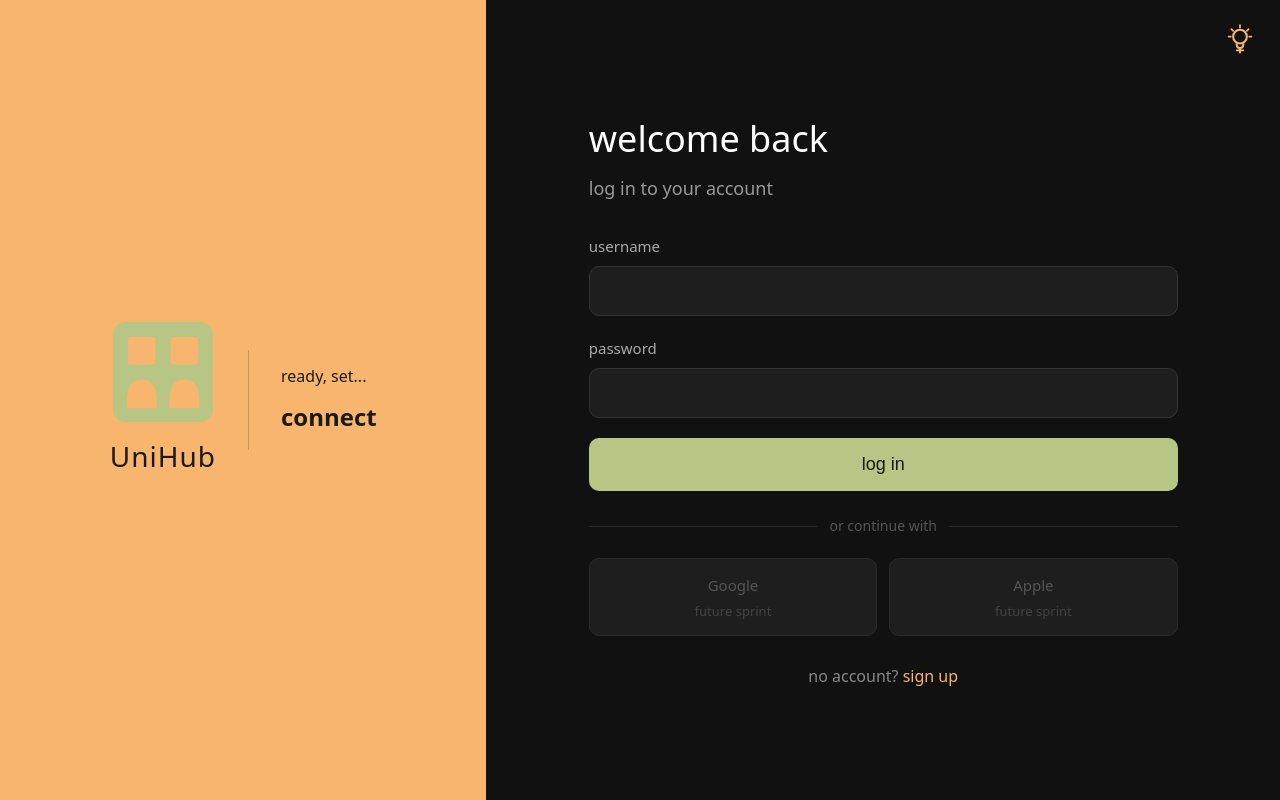
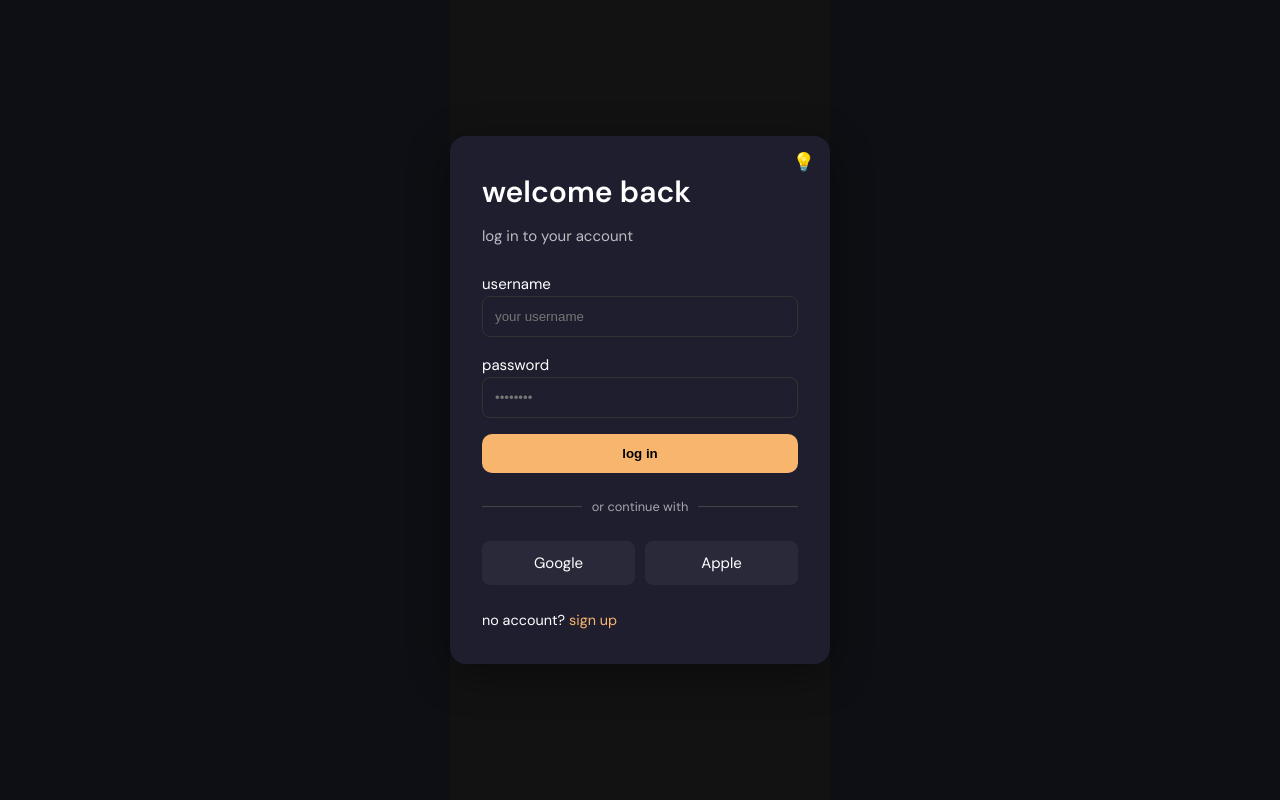
Before and after one commit to DanielAguilar25/UniHub, a React (Vite) app: page / in a window 1280 px wide. Built offline with nearby package versions, Linux system fonts and the light colour scheme.

Commit message:
save current changes

```diff
--- a/src/pages/Login.jsx
+++ b/src/pages/Login.jsx
@@ -9,53 +9,30 @@ export default function LoginPage() {
   const [mode, setMode] = useState('dark')
   const [accentColor, setAccentColor] = useState('#B7C684')
   const [errorStatus, setErrorStatus] = useState(null)
-  const [loading, setLoading] = useState(false) // ✅ ADDED
+  const [loading, setLoading] = useState(false)
 
   const signupRef = useRef(null)
   const bulbRef = useRef(null)
   const navigate = useNavigate()
 
   useEffect(() => {
-    const parts = ['lp0', 'lp1', 'lp2', 'lp3', 'lp4']
-    parts.forEach((id, i) => {
-      setTimeout(() => {
-        document.getElementById(id)?.classList.add('show')
-      }, i * 300)
-    })
-
     const colors = ['#B7C684', '#F8B56D']
     let ci = 0
+
     const interval = setInterval(() => {
-      ci = (ci + 1) % 2
-      const c = colors[ci]
-      setAccentColor(c)
-      bulbRef.current?.querySelectorAll('circle,path,line').forEach(el => {
-        if (el.getAttribute('stroke')) el.setAttribute('stroke', c)
-      })
+      ci = (ci + 1) % colors.length
+      setAccentColor(colors[ci])
     }, 3000)
 
-    const verbs = ['build','connect','discover','collaborate','innovate','belong','contribute','explore','create','launch']
-    let vi = 0
-    const verbEl = document.getElementById('brand-verb')
-    const verbInterval = setInterval(() => {
-      verbEl?.classList.remove('fade-in')
-      verbEl?.classList.add('fade-out')
-      setTimeout(() => {
-        vi = (vi + 1) % verbs.length
-        if (verbEl) verbEl.textContent = verbs[vi]
-        verbEl?.classList.remove('fade-out')
-        verbEl?.classList.add('fade-in')
-      }, 400)
-    }, 3000)
-
-    return () => {
-      clearInterval(interval)
-      clearInterval(verbInterval)
-    }
+    return () => clearInterval(interval)
   }, [])
 
+  useEffect(() => {
+    document.documentElement.style.setProperty('--accent', accentColor)
+  }, [accentColor])
+
   async function handleLogin() {
-    setLoading(true) // ✅ START LOADING
+    setLoading(true)
     setError('')
 
     try {
@@ -70,56 +47,26 @@ export default function LoginPage() {
       if (response.ok) {
         navigate('/home')
       } else {
-        setError(data.error)
+        setError(data.error || 'Login failed')
         setErrorStatus(response.status)
       }
     } catch (err) {
-      setError('network error')
+      setError('Server unreachable')
     }
 
-    setLoading(false) // ✅ STOP LOADING
+    setLoading(false)
   }
 
   function toggleMode() {
-    setMode(prev => prev === 'dark' ? 'light' : 'dark')
+    setMode(prev => (prev === 'dark' ? 'light' : 'dark'))
   }
 
   return (
     <div className={`login-page ${mode}`}>
+      <div className="login-card">
 
-      <div className="login-branding">
-        <div className="login-brand-left">
-          <svg className="login-logo" width="80" height="80" viewBox="0 0 80 80" fill="none">
-            <rect id="lp0" className="logo-part" width="80" height="80" rx="10" fill="#B7C684"/>
-            <rect id="lp1" className="logo-part" x="12" y="12" width="22" height="22" rx="2" fill="#F8B56D"/>
-            <rect id="lp2" className="logo-part" x="46" y="12" width="22" height="22" rx="2" fill="#F8B56D"/>
-            <path id="lp3" className="logo-part" d="M11 63 Q11 46 23 46 Q35 46 35 63 L35 69 L11 69 Z" fill="#F8B56D"/>
-            <path id="lp4" className="logo-part" d="M45 63 Q45 46 57 46 Q69 46 69 63 L69 69 L45 69 Z" fill="#F8B56D"/>
-          </svg>
-          <h2>UniHub</h2>
-        </div>
-
-        <div className="login-brand-divider" />
-
-        <div className="login-brand-right">
-          <p className="login-brand-static">ready, set...</p>
-          <span className="login-brand-verb fade-in" id="brand-verb">build</span>
-        </div>
-      </div>
-
-      <div className="login-form-side">
-        <button className="bulb-btn" onClick={toggleMode}>
-          <svg ref={bulbRef} viewBox="0 0 28 28" fill="none">
-            <circle cx="14" cy="11" r="6" stroke="#B7C684" strokeWidth="1.8"/>
-            <path d="M11 17 Q11 21 14 21 Q17 21 17 17" stroke="#B7C684" strokeWidth="1.8" fill="none"/>
-            <line x1="14" y1="22" x2="14" y2="25" stroke="#B7C684" strokeWidth="1.8" strokeLinecap="round"/>
-            <line x1="11" y1="23" x2="17" y2="23" stroke="#B7C684" strokeWidth="1.5" strokeLinecap="round"/>
-            <line x1="4" y1="11" x2="6" y2="11" stroke="#B7C684" strokeWidth="1.5" strokeLinecap="round"/>
-            <line x1="22" y1="11" x2="24" y2="11" stroke="#B7C684" strokeWidth="1.5" strokeLinecap="round"/>
-            <line x1="6.5" y1="4.5" x2="8" y2="6" stroke="#B7C684" strokeWidth="1.5" strokeLinecap="round"/>
-            <line x1="21.5" y1="4.5" x2="20" y2="6" stroke="#B7C684" strokeWidth="1.5" strokeLinecap="round"/>
-            <line x1="14" y1="1" x2="14" y2="3" stroke="#B7C684" strokeWidth="1.5" strokeLinecap="round"/>
-          </svg>
+        <button className="bulb-btn" ref={bulbRef} onClick={toggleMode}>
+          💡
         </button>
 
         <h1>welcome back</h1>
@@ -128,6 +75,8 @@ export default function LoginPage() {
         <label>username</label>
         <input
           type="text"
+          placeholder="your username"
+          autoComplete="username"
           value={username}
           onChange={e => setUsername(e.target.value)}
         />
@@ -135,6 +84,8 @@ export default function LoginPage() {
         <label>password</label>
         <input
           type="password"
+          placeholder="••••••••"
+          autoComplete="current-password"
           value={password}
           onChange={e => setPassword(e.target.value)}
         />
@@ -150,12 +101,7 @@ export default function LoginPage() {
           </p>
         )}
 
-        {/* 🔥 BUTTON WITH LOADING STATE */}
-        <button
-          className="login-btn"
-          onClick={handleLogin}
-          disabled={loading}
-        >
+        <button className="login-btn" onClick={handleLogin} disabled={loading}>
           {loading ? 'logging in...' : 'log in'}
         </button>
 
@@ -164,8 +110,8 @@ export default function LoginPage() {
         </div>
 
         <div className="oauth-buttons">
-          <div className="oauth-btn">Google <small>future sprint</small></div>
-          <div className="oauth-btn">Apple <small>future sprint</small></div>
+          <div className="oauth-btn">Google</div>
+          <div className="oauth-btn">Apple</div>
         </div>
 
         <p className="login-footer">
@@ -174,6 +120,7 @@ export default function LoginPage() {
             sign up
           </a>
         </p>
+
       </div>
     </div>
   )
--- a/src/styles/Login.css
+++ b/src/styles/Login.css
@@ -1,311 +1,43 @@
-.login-page {
-    display: flex;
-    height: 100vh;
-    width: 100%;
-    font-family: system-ui, sans-serif;
-  }
+:root { --accent: #B7C684; --bg-dark: #121212; --bg-light: #f5f5f5; --card-dark: #1e1e2f; --card-light: #ffffff; --text-dark: #ffffff; --text-light: #111111; }
 
-  .login-branding {
-    width: 38%;
-    background: #F8B56D;
-    display: flex;
-    align-items: center;
-    justify-content: center;
-    padding: 48px 40px;
-    gap: 32px;
-  }
+/* Page Layout */ .login-page { display: flex; justify-content: center; align-items: center; height: 100vh; transition: background 0.3s ease; }
 
-  .login-logo {
-    width: 100px;
-    height: 100px;
-  }
+.login-page.dark { background: var(--bg-dark); color: var(--text-dark); }
 
-  .login-logo .logo-part {
-    opacity: 0;
-    transform: scale(0.7);
-    transition: opacity 0.35s ease, transform 0.35s ease;
-  }
+.login-page.light { background: var(--bg-light); color: var(--text-light); }
 
-  .login-logo .logo-part.show {
-    opacity: 1;
-    transform: scale(1);
-  }
+/* Card */ .login-card { width: 380px; padding: 2rem; border-radius: 16px; background: var(--card-dark); box-shadow: 0 10px 40px rgba(0,0,0,0.4); position: relative; transition: all 0.3s ease; }
 
-  .login-brand-left {
-    display: flex;
-    flex-direction: column;
-    align-items: center;
-  }
+.login-page.light .login-card { background: var(--card-light); }
 
-  .login-brand-divider {
-    width: 1px;
-    height: 100px;
-    background: #1a1a1a;
-    opacity: 0.2;
-    flex-shrink: 0;
-  }
+/* Toggle button */ .bulb-btn { position: absolute; top: 15px; right: 15px; background: none; border: none; font-size: 18px; cursor: pointer; }
 
-  .login-brand-right {
-    display: flex;
-    flex-direction: column;
-    align-items: flex-start;
-    justify-content: center;
-  }
+/* Text */ h1 { margin-bottom: 0.5rem; }
 
-  .login-branding h2 {
-    font-size: 28px;
-    font-weight: 500;
-    color: #1a1a1a;
-    margin: 12px 0 0;
-    letter-spacing: 1px;
-  }
+.login-subtitle { margin-bottom: 1.5rem; opacity: 0.7; }
 
-  .login-brand-static {
-    font-size: 16px;
-    font-weight: 400;
-    color: #1a1a1a;
-    margin: 0 0 8px;
-  }
+/* Inputs */ input { width: 100%; padding: 12px; margin-bottom: 1rem; border-radius: 8px; border: 1px solid #333; background: transparent; color: inherit; transition: all 0.2s ease; }
 
-  .login-brand-verb {
-    font-size: 24px;
-    font-weight: 700;
-    color: #1a1a1a;
-    display: block;
-    transition: opacity 0.4s ease, transform 0.4s ease;
-  }
+input:focus { outline: none; border-color: var(--accent); box-shadow: 0 0 0 2px rgba(183,198,132,0.2); }
 
-  .login-brand-verb.fade-out {
-    opacity: 0;
-    transform: translateY(-8px);
-  }
+/* Button */ .login-btn { width: 100%; padding: 12px; border: none; border-radius: 10px; background: linear-gradient(135deg, var(--accent), #F8B56D); font-weight: bold; cursor: pointer; transition: all 0.2s ease; }
 
-  .login-brand-verb.fade-in {
-    opacity: 1;
-    transform: translateY(0);
-  }
+.login-btn:hover { transform: translateY(-2px); box-shadow: 0 8px 20px rgba(0,0,0,0.3); }
 
-  .login-form-side {
-    flex: 1;
-    display: flex;
-    flex-direction: column;
-    justify-content: center;
-    padding: 60px 8%;
-    position: relative;
-    transition: background 0.3s;
-  }
+/* Divider */ .login-divider { display: flex; align-items: center; margin: 1.5rem 0; }
 
-  .login-page.dark .login-form-side {
-    background: #111;
-  }
+.login-divider hr { flex: 1; border: none; border-top: 1px solid #444; }
 
-  .login-page.light .login-form-side {
-    background: #f5f4f0;
-  }
+.login-divider span { margin: 0 10px; font-size: 0.8rem; opacity: 0.6; }
 
-  .login-form-side h1 {
-    font-size: 36px;
-    font-weight: 500;
-    margin: 0 0 6px;
-  }
+/* OAuth */ .oauth-buttons { display: flex; gap: 10px; }
 
-  .login-page.dark .login-form-side h1 {
-    color: #fff;
-  }
+.oauth-btn { flex: 1; padding: 10px; border-radius: 8px; text-align: center; background: rgba(255,255,255,0.05); cursor: pointer; transition: 0.2s; }
 
-  .login-page.light .login-form-side h1 {
-    color: #1a1a1a;
-  }
+.oauth-btn:hover { background: rgba(255,255,255,0.1); }
 
-  .login-subtitle {
-    font-size: 18px;
-    margin: 0 0 32px;
-  }
+/* Error */ .login-error { color: #ff6b6b; font-size: 0.9rem; margin-bottom: 1rem; }
 
-  .login-page.dark .login-subtitle {
-    color: #999;
-  }
+/* Footer */ .login-footer { margin-top: 1.5rem; font-size: 0.9rem; }
 
-  .login-page.light .login-subtitle {
-    color: #666;
-  }
-
-  .login-form-side label {
-    font-size: 15px;
-    display: block;
-    margin-bottom: 8px;
-  }
-
-  .login-page.dark label {
-    color: #aaa;
-  }
-
-  .login-page.light label {
-    color: #555;
-  }
-
-  .login-form-side input {
-    width: 100%;
-    box-sizing: border-box;
-    border-radius: 10px;
-    padding: 14px 16px;
-    font-size: 17px;
-    margin-bottom: 20px;
-    outline: none;
-    border: 1px solid;
-    transition: border 0.2s, background 0.3s;
-  }
-
-  .login-page.dark input {
-    background: #1e1e1e;
-    border-color: #333;
-    color: #fff;
-  }
-
-  .login-page.light input {
-    background: #fff;
-    border-color: #ddd;
-    color: #1a1a1a;
-  }
-
-  .login-btn {
-    width: 100%;
-    border: none;
-    border-radius: 10px;
-    padding: 16px;
-    font-size: 18px;
-    font-weight: 500;
-    cursor: pointer;
-    margin-bottom: 24px;
-    background: #B7C684;
-    color: #1a1a1a;
-  }
-
-  .login-divider {
-    display: flex;
-    align-items: center;
-    gap: 12px;
-    margin-bottom: 20px;
-  }
-
-  .login-divider hr {
-    flex: 1;
-    border: none;
-    border-top: 1px solid;
-  }
-
-  .login-page.dark .login-divider hr {
-    border-color: #2a2a2a;
-  }
-
-  .login-page.light .login-divider hr {
-    border-color: #ddd;
-  }
-
-  .login-divider span {
-    font-size: 14px;
-  }
-
-  .login-page.dark .login-divider span {
-    color: #555;
-  }
-
-  .login-page.light .login-divider span {
-    color: #aaa;
-  }
-
-  .oauth-buttons {
-    display: grid;
-    grid-template-columns: 1fr 1fr;
-    gap: 12px;
-    margin-bottom: 28px;
-  }
-
-  .oauth-btn {
-    border-radius: 10px;
-    padding: 14px;
-    font-size: 15px;
-    text-align: center;
-    cursor: not-allowed;
-    border: 1px solid;
-  }
-
-  .login-page.dark .oauth-btn {
-    background: #1e1e1e;
-    border-color: #2a2a2a;
-    color: #555;
-  }
-
-  .login-page.light .oauth-btn {
-    background: #eee;
-    border-color: #ddd;
-    color: #aaa;
-  }
-
-  .oauth-btn small {
-    display: block;
-    font-size: 13px;
-    margin-top: 4px;
-  }
-
-  .login-page.dark .oauth-btn small {
-    color: #444;
-  }
-
-  .login-page.light .oauth-btn small {
-    color: #bbb;
-  }
-
-  .login-footer {
-    font-size: 16px;
-    text-align: center;
-    margin: 0;
-  }
-
-  .login-page.dark .login-footer {
-    color: #888;
-  }
-
-  .login-page.light .login-footer {
-    color: #666;
-  }
-
-  .login-footer a {
-    text-decoration: none;
-    font-weight: 500;
-    transition: color 0.6s;
-  }
-
-  .login-error {
-    color: #e05c5c;
-    font-size: 15px;
-    margin-bottom: 14px;
-  }
-
-  .bulb-btn {
-    position: absolute;
-    top: 20px;
-    right: 20px;
-    background: none;
-    border: none;
-    cursor: pointer;
-    padding: 4px;
-  }
-
-  .bulb-btn svg {
-    width: 32px;
-    height: 32px;
-  }
-
-  @media (max-width: 768px) {
-    .login-page {
-      flex-direction: column;
-    }
-    .login-branding {
-      width: 100%;
-      padding: 32px 24px;
-    }
-    .login-form-side {
-      padding: 40px 24px;
-    }
-  }
+.login-footer a { color: var(--accent); text-decoration: none; }
```
